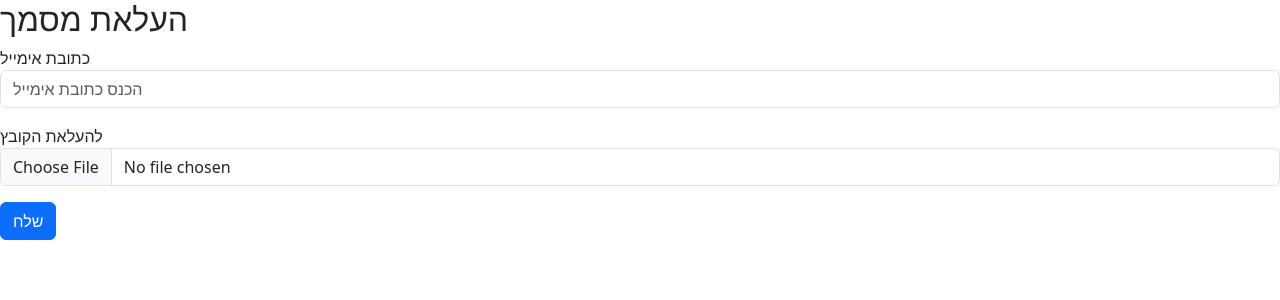
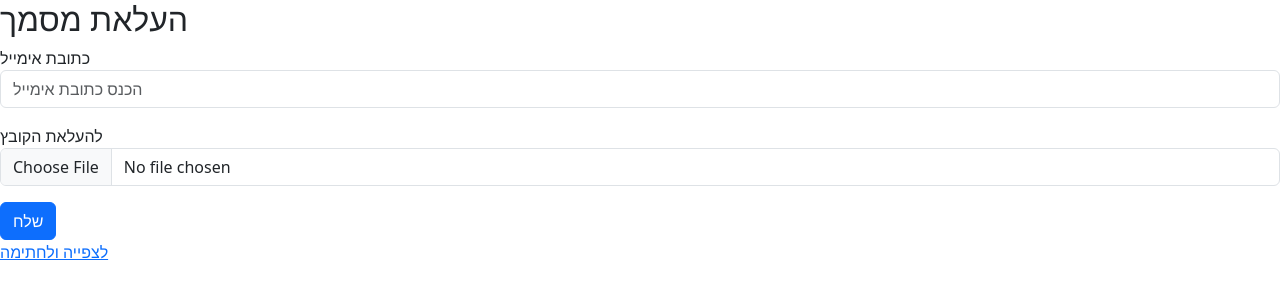
Before and after one commit to tehila-zlates/Automation-Project, a React (Create React App) app in the folder digital-sign-flow/: page / in a window 1280 px wide. Shown: the top 300 px of the page. Built offline with nearby package versions, Linux system fonts and the light colour scheme.

Commit message:
scss;,,ףףףף;;עףgף,ףףכךךף;ף

```diff
--- a/digital-sign-flow/src/components/UpdateFile/UpdateFile.tsx
+++ b/digital-sign-flow/src/components/UpdateFile/UpdateFile.tsx
@@ -89,10 +89,18 @@ function UploadForm() {
           סיום חתימה ושליחה
         </button>
       )} */}
-      {fileUrl && (
+      <a
+  href={fileUrl}
+  target="_blank"
+  rel="noopener noreferrer"
+>
+  לצפייה ולחתימה
+</a>
+
+      {/* {fileUrl && (
       <a href={encodeURI(fileUrl)} target="_blank" rel="noopener noreferrer">
         לצפייה בקובץ ולחתימה
-      </a>)}
+      </a>)} */}
     </div>
   );
 }
```
